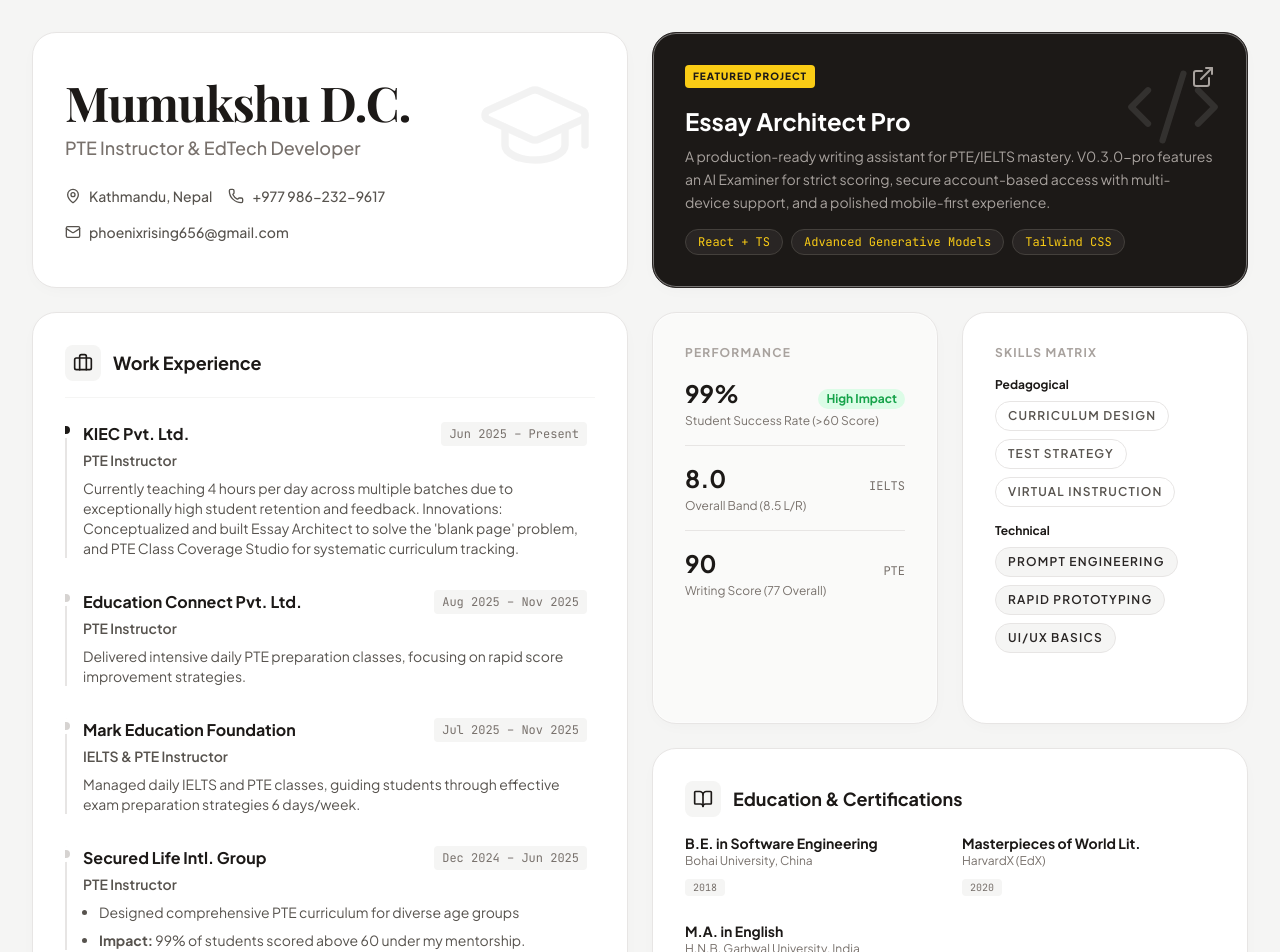
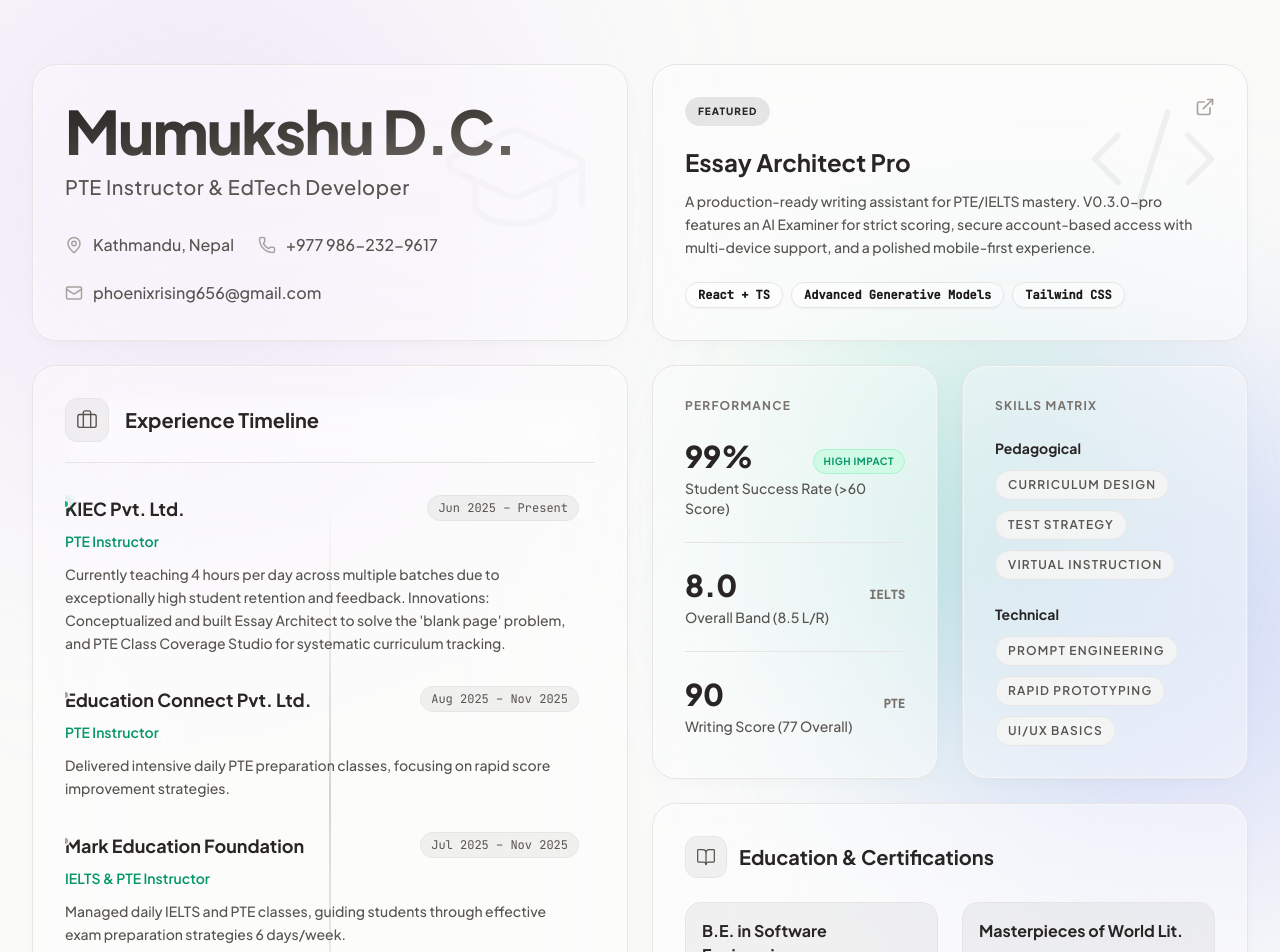
Before and after one commit to scuba3198/mumukshu-portfolio, a React (Vite) app: page / in a window 1280 px wide. Shown: the top 952 px of the page. Built offline with nearby package versions, Linux system fonts and the light colour scheme; a web font is replaced by a local one.

Commit message:
feat: implement premium bento-card redesign and micro-interactions

```diff
--- a/src/components/Education.tsx
+++ b/src/components/Education.tsx
@@ -8,23 +8,23 @@ interface EducationProps {
 const Education = ({ education }: EducationProps) => {
 	return (
 		<section
-			className="bento-card bg-white md:col-span-2"
+			className="bento-card md:col-span-2 group"
 			aria-labelledby="edu-heading"
 		>
-			<div className="flex items-center gap-3 mb-4">
-				<div className="p-2 bg-stone-100 rounded-lg">
-					<BookOpen size={20} />
+			<div className="flex items-center gap-3 mb-6">
+				<div className="p-2.5 bg-stone-900/5 dark:bg-white/5 border border-stone-200 dark:border-white/10 rounded-xl text-stone-600 dark:text-stone-300 group-hover:text-stone-900 dark:group-hover:text-white group-hover:bg-stone-900/10 dark:group-hover:bg-white/10 transition-all duration-500">
+					<BookOpen size={20} strokeWidth={1.5} />
 				</div>
-				<h3 id="edu-heading" className="font-bold text-lg">
+				<h3 id="edu-heading" className="font-bold text-xl text-stone-800 dark:text-stone-200 transition-colors">
 					Education & Certifications
 				</h3>
 			</div>
-			<div className="grid md:grid-cols-2 gap-6">
+			<div className="grid md:grid-cols-2 gap-6 relative z-10">
 				{education.map((edu) => (
-					<article key={`${edu.degree}-${edu.institution}`}>
-						<h4 className="font-bold text-sm">{edu.degree}</h4>
-						<p className="text-xs text-stone-500 mb-1">{edu.institution}</p>
-						<time className="text-[10px] font-mono bg-stone-100 px-2 py-0.5 rounded text-stone-500">
+					<article key={`${edu.degree}-${edu.institution}`} className="group/item p-4 rounded-2xl bg-stone-900/5 dark:bg-white/5 border border-stone-200 dark:border-white/5 hover:bg-stone-900/10 dark:hover:bg-white/10 hover:border-stone-300 dark:hover:border-white/20 transition-all duration-300">
+						<h4 className="font-bold text-base text-stone-800 dark:text-stone-200 group-hover/item:text-stone-900 dark:group-hover/item:text-white mb-1 transition-colors">{edu.degree}</h4>
+						<p className="text-sm text-stone-600 dark:text-stone-400 mb-3 transition-colors">{edu.institution}</p>
+						<time className="inline-block text-[11px] font-mono font-semibold bg-stone-900/5 dark:bg-white/5 border border-stone-200 dark:border-white/10 px-2.5 py-1 rounded-md text-emerald-600 dark:text-emerald-400 transition-colors">
 							{edu.year}
 						</time>
 					</article>
--- a/src/components/Experience.tsx
+++ b/src/components/Experience.tsx
@@ -8,39 +8,41 @@ interface ExperienceProps {
 const Experience = ({ experiences }: ExperienceProps) => {
 	return (
 		<section
-			className="bento-card bg-white md:col-span-2 md:row-span-2"
+			className="bento-card md:col-span-2 md:row-span-2 group"
 			aria-labelledby="work-heading"
 		>
-			<div className="flex items-center gap-3 mb-6 border-b border-stone-100 pb-4 sticky top-0 bg-white z-10">
-				<div className="p-2 bg-stone-100 rounded-lg">
-					<Briefcase size={20} />
+			<div className="flex items-center gap-4 mb-8 border-b border-stone-200 dark:border-white/10 pb-5 sticky top-0 bg-transparent backdrop-blur-md z-10 transition-colors">
+				<div className="p-2.5 bg-stone-900/5 dark:bg-white/5 border border-stone-200 dark:border-white/10 rounded-xl text-stone-600 dark:text-stone-300 group-hover:text-stone-900 dark:group-hover:text-white group-hover:bg-stone-900/10 dark:group-hover:bg-white/10 transition-all duration-500">
+					<Briefcase size={22} strokeWidth={1.5} />
 				</div>
-				<h3 id="work-heading" className="font-bold text-lg">
-					Work Experience
+				<h3 id="work-heading" className="font-bold text-xl text-stone-800 dark:text-stone-200 transition-colors">
+					Experience Timeline
 				</h3>
 			</div>
 
-			<div className="space-y-8 overflow-y-auto custom-scrollbar pr-2 h-full max-h-[600px]">
+			<div className="space-y-8 overflow-y-auto custom-scrollbar pr-4 h-full max-h-[600px] relative before:absolute before:inset-0 before:ml-[7px] before:-translate-x-px md:before:mx-auto md:before:translate-x-0 before:h-full before:w-0.5 before:bg-gradient-to-b before:from-transparent before:via-stone-300 dark:before:via-white/10 before:to-transparent">
 				{experiences.map((job) => (
 					<article
 						key={job.id}
-						className="relative pl-4 border-l-2 border-stone-200"
+						className="relative pl-8 md:pl-0 border-l border-stone-200 dark:border-white/10 md:border-none group/item transition-colors"
 					>
+						{/* Glowing Timeline Dot */}
 						<div
-							className={`absolute -left-[9px] top-0 w-4 h-4 rounded-full ${job.color} border-4 border-white`}
+							className={`absolute left-[-5px] top-1 w-2.5 h-2.5 rounded-full ${job.isCurrent ? 'bg-emerald-500 dark:bg-emerald-400 shadow-[0_0_8px_rgba(16,185,129,0.5)] dark:shadow-[0_0_12px_rgba(52,211,153,0.8)]' : 'bg-stone-400 dark:bg-stone-600'} border-2 border-stone-100 dark:border-[#0a0a0a] transition-colors duration-500 group-hover/item:bg-stone-900 dark:group-hover/item:bg-white`}
 						></div>
-						<header className="flex justify-between items-start mb-1">
-							<h4 className="font-bold text-base">{job.company}</h4>
-							<time className="text-xs font-mono text-stone-500 bg-stone-100 px-2 py-1 rounded">
+
+						<header className="flex flex-col md:flex-row md:justify-between md:items-start mb-2 gap-2">
+							<h4 className="font-bold text-lg text-stone-800 dark:text-stone-200 group-hover/item:text-stone-900 dark:group-hover/item:text-white transition-colors">{job.company}</h4>
+							<time className="text-xs font-mono text-stone-600 dark:text-stone-400 bg-stone-900/5 dark:bg-white/5 border border-stone-200 dark:border-white/10 px-2.5 py-1 rounded-full whitespace-nowrap transition-colors">
 								{job.period}
 							</time>
 						</header>
-						<p className="text-sm font-semibold text-stone-600 mb-2">
+						<p className="text-sm font-semibold text-emerald-600 dark:text-emerald-400 mb-3 transition-colors">
 							{job.role}
 						</p>
 						{job.description.includes("Innovation:") ||
-						job.description.includes("Impact:") ? (
-							<ul className="text-sm text-stone-600 space-y-2 list-disc list-outside ml-4">
+							job.description.includes("Impact:") ? (
+							<ul className="text-sm text-stone-600 dark:text-stone-400 space-y-2 list-disc list-outside ml-4 group-hover/item:text-stone-800 dark:group-hover/item:text-stone-300 transition-colors">
 								{job.description.split(". ").map((sentence: string) => {
 									if (!sentence) return null;
 									const hasInnovation = sentence.includes("Innovation:");
@@ -50,12 +52,12 @@ const Experience = ({ experiences }: ExperienceProps) => {
 										<li key={sentence}>
 											{hasInnovation ? (
 												<>
-													<strong>Innovation:</strong>
+													<strong className="text-emerald-600 dark:text-emerald-400 font-medium transition-colors">Innovation:</strong>
 													{sentence.replace("Innovation:", "")}
 												</>
 											) : hasImpact ? (
 												<>
-													<strong>Impact:</strong>
+													<strong className="text-purple-600 dark:text-purple-400 font-medium transition-colors">Impact:</strong>
 													{sentence.replace("Impact:", "")}
 												</>
 											) : (
@@ -66,7 +68,7 @@ const Experience = ({ experiences }: ExperienceProps) => {
 								})}
 							</ul>
 						) : (
-							<p className="text-sm text-stone-600">{job.description}</p>
+							<p className="text-sm text-stone-600 dark:text-stone-400 leading-relaxed font-medium group-hover/item:text-stone-800 dark:group-hover/item:text-stone-300 transition-colors">{job.description}</p>
 						)}
 					</article>
 				))}
--- a/src/components/Interests.tsx
+++ b/src/components/Interests.tsx
@@ -7,16 +7,25 @@ interface InterestsProps {
 
 const Interests = ({ interests }: InterestsProps) => {
 	return (
-		<section className="bento-card bg-yellow-400 border-yellow-500 md:col-span-2 flex-row items-center justify-between">
-			<div>
-				<h3 className="font-black text-stone-900 text-lg uppercase tracking-tight">
+		<section className="bento-card md:col-span-2 flex-row items-center justify-between group overflow-hidden relative">
+			<div className="absolute inset-0 bg-gradient-to-r from-yellow-400/5 to-transparent opacity-0 group-hover:opacity-100 transition-opacity duration-700 pointer-events-none"></div>
+			<div className="relative z-10">
+				<h3 className="font-bold text-stone-800 dark:text-stone-200 text-lg uppercase tracking-widest mb-1 group-hover:text-yellow-600 dark:group-hover:text-yellow-400 transition-colors duration-500">
 					Interests
 				</h3>
-				<p className="text-stone-800 text-sm font-medium opacity-90">
-					{interests.list}
+				<p className="text-stone-600 dark:text-stone-400 text-sm font-medium">
+					{interests.list.split('•').map((item, i, arr) => (
+						<span key={i}>
+							<span className="group-hover:text-stone-900 dark:group-hover:text-stone-300 transition-colors">{item.trim()}</span>
+							{i < arr.length - 1 && <span className="mx-2 text-stone-300 dark:text-stone-600">•</span>}
+						</span>
+					))}
 				</p>
 			</div>
-			<Smile className="text-stone-900 opacity-20" size={48} />
+			<div className="relative z-10 text-stone-300 dark:text-stone-700 group-hover:text-yellow-400/50 transition-all duration-700 transform group-hover:scale-110 group-hover:rotate-12">
+				<div className="absolute inset-0 bg-yellow-400/20 blur-2xl rounded-full scale-150 opacity-0 group-hover:opacity-100 transition-opacity duration-700"></div>
+				<Smile size={48} strokeWidth={1} />
+			</div>
 		</section>
 	);
 };
--- a/src/components/Layout.tsx
+++ b/src/components/Layout.tsx
@@ -1,9 +1,18 @@
 import type { PropsWithChildren } from "react";
+import { ThemeToggle } from "./ThemeToggle";
 
 const Layout = ({ children }: PropsWithChildren) => {
 	return (
-		<div className="bg-[#f5f5f4] text-stone-900 font-sans p-4 md:p-8 min-h-screen flex items-center justify-center">
-			<main className="max-w-7xl w-full mx-auto grid grid-cols-1 md:grid-cols-4 gap-4 md:gap-6">
+		<div className="relative min-h-screen font-sans p-4 md:p-8 md:py-16 overflow-hidden flex items-center justify-center">
+
+			<ThemeToggle />
+
+			{/* Ambient Glowing Orbs */}
+			<div className="fixed top-[-15%] left-[-10%] w-[50vw] h-[50vw] rounded-full bg-purple-300/40 dark:bg-purple-900/10 blur-[120px] mix-blend-multiply dark:mix-blend-screen pointer-events-none animate-pulse-slow"></div>
+			<div className="fixed bottom-[-10%] right-[-10%] w-[40vw] h-[40vw] rounded-full bg-indigo-300/40 dark:bg-indigo-900/10 blur-[120px] mix-blend-multiply dark:mix-blend-screen pointer-events-none animate-float"></div>
+			<div className="fixed top-[40%] left-[60%] w-[30vw] h-[30vw] rounded-full bg-emerald-300/30 dark:bg-emerald-900/5 blur-[100px] mix-blend-multiply dark:mix-blend-screen pointer-events-none"></div>
+
+			<main className="relative z-10 max-w-7xl w-full mx-auto grid grid-cols-1 md:grid-cols-4 gap-4 md:gap-6">
 				{children}
 			</main>
 		</div>
--- a/src/components/Profile.tsx
+++ b/src/components/Profile.tsx
@@ -36,33 +36,36 @@ const Profile = ({ data }: ProfileProps) => {
 
 	return (
 		<section
-			className="bento-card bg-white md:col-span-2 justify-center group"
+			className="bento-card md:col-span-2 justify-center group"
 			aria-label="Profile Information"
 		>
-			<div className="absolute top-0 right-0 p-8 opacity-5 group-hover:opacity-10 transition-opacity">
-				<GraduationCap size={120} strokeWidth={1.5} />
+			<div className="absolute top-0 right-0 p-8 opacity-5 dark:opacity-[0.03] group-hover:opacity-10 transition-opacity duration-700 text-stone-400 dark:text-white pointer-events-none">
+				<GraduationCap size={160} strokeWidth={1} />
 			</div>
+			{/* Subtle glow behind the profile text */}
+			<div className="absolute top-[20%] left-[10%] w-[30%] h-[50%] bg-emerald-400/20 dark:bg-emerald-500/10 blur-[60px] rounded-full pointer-events-none opacity-0 group-hover:opacity-100 transition-opacity duration-1000"></div>
+
 			<div className="relative z-10">
-				<h1 className="text-4xl md:text-5xl font-serif font-bold tracking-tight mb-2">
+				<h1 className="text-4xl md:text-6xl font-sans font-extrabold tracking-tight mb-3 text-gradient">
 					{data.name}
 				</h1>
-				<p className="text-stone-500 font-medium text-lg mb-6">{data.title}</p>
+				<p className="text-stone-600 dark:text-stone-400 font-medium text-lg md:text-xl mb-8 tracking-wide transition-colors">{data.title}</p>
 
-				<address className="flex flex-wrap gap-4 text-sm font-medium text-stone-600 not-italic">
-					<span className="flex items-center gap-2">
-						<MapPin size={16} /> {data.location}
+				<address className="flex flex-wrap gap-6 text-sm md:text-base font-medium text-stone-600 dark:text-stone-300/80 not-italic transition-colors">
+					<span className="flex items-center gap-2.5 text-stone-600 dark:text-stone-300/80 hover:text-stone-900 dark:hover:text-white transition-colors">
+						<MapPin size={18} className="text-stone-400 dark:text-stone-400 transition-colors" /> {data.location}
 					</span>
 					<a
-						className="flex items-center gap-2 hover:text-stone-800 transition-colors"
+						className="flex items-center gap-2.5 text-stone-600 dark:text-stone-300/80 hover:text-stone-900 dark:hover:text-white transition-colors"
 						href={`tel:${formatPhoneHref(data.phone)}`}
 					>
-						<Phone size={16} /> {formatPhone(data.phone)}
+						<Phone size={18} className="text-stone-400 dark:text-stone-400 transition-colors" /> {formatPhone(data.phone)}
 					</a>
 					<a
-						className="flex items-center gap-2 hover:text-stone-800 transition-colors"
+						className="flex items-center gap-2.5 text-stone-600 dark:text-stone-300/80 hover:text-stone-900 dark:hover:text-white transition-colors"
 						href={`mailto:${data.email}`}
 					>
-						<Mail size={16} /> {data.email}
+						<Mail size={18} className="text-stone-400 dark:text-stone-400 transition-colors" /> {data.email}
 					</a>
 				</address>
 			</div>
--- a/src/components/ProjectCard.tsx
+++ b/src/components/ProjectCard.tsx
@@ -27,7 +27,7 @@ const ProjectCard = ({ project }: ProjectCardProps) => {
 
 	return (
 		<article
-			className={`bento-card md:col-span-2 ${theme.bg} ${theme.text} ${theme.border} cursor-pointer ${theme.hoverBorder} group relative`}
+			className={`bento-card md:col-span-2 cursor-pointer border-stone-200 dark:border-white/5 hover:border-stone-300 dark:hover:border-white/20 group relative overflow-hidden`}
 		>
 			<a
 				href={project.link}
@@ -38,48 +38,50 @@ const ProjectCard = ({ project }: ProjectCardProps) => {
 			>
 				<span className="sr-only">View {project.title} Project</span>
 			</a>
-			<div className="absolute top-0 right-0 p-6 opacity-10 group-hover:opacity-20 transition-opacity">
-				<Icon size={100} strokeWidth={1.5} />
+			<div className="absolute top-0 right-0 p-6 opacity-5 dark:opacity-[0.03] group-hover:opacity-10 transition-all duration-700 transform group-hover:scale-110 group-hover:rotate-3 text-stone-900 dark:text-white">
+				<Icon size={140} strokeWidth={1} />
 			</div>
+			{/* Hover glow effect for the card */}
+			<div className={`absolute -bottom-[20%] -right-[10%] w-[50%] h-[50%] ${project.categoryBg || "bg-purple-500"}/20 dark:opacity-0 group-hover:opacity-50 dark:group-hover:opacity-30 blur-[60px] rounded-full pointer-events-none transition-opacity duration-700`}></div>
+
 			<div className="relative z-10 h-full flex flex-col justify-between pointer-events-none">
 				<div>
-					<div className="flex justify-between items-start mb-4">
+					<div className="flex justify-between items-start mb-5">
 						{project.isFeatured ? (
-							<span className="bg-yellow-400 text-stone-900 text-[10px] font-black uppercase tracking-widest px-2 py-1 rounded">
-								Featured Project
+							<span className="bg-stone-900/10 dark:bg-white/10 text-stone-800 dark:text-white border border-stone-200 dark:border-white/20 text-[10px] font-black uppercase tracking-widest px-3 py-1.5 rounded-full backdrop-blur-md transition-colors">
+								Featured
 							</span>
 						) : (
 							<span
-								className={`${project.categoryBg ?? "bg-purple-500"} text-white text-[10px] font-black uppercase tracking-widest px-2 py-1 rounded`}
+								className={`${project.categoryBg?.replace('bg-', 'text-').replace('-600', '-600 dark:text-').replace('-500', '-500 dark:text-') || "text-purple-600 dark:text-purple-400"} bg-stone-900/5 dark:bg-white/5 border border-stone-200 dark:border-white/10 text-[10px] font-black uppercase tracking-widest px-3 py-1.5 rounded-full backdrop-blur-md transition-colors`}
 							>
-								{project.category ?? "Creative Sandbox"}
+								{project.category ?? "Sandbox"}
 							</span>
 						)}
 						<ExternalLink
-							className="text-stone-400 group-hover:text-white transition-colors"
-							size={24}
+							className="text-stone-400 dark:text-stone-500 group-hover:text-stone-900 dark:group-hover:text-white transition-all duration-500 transform group-hover:translate-x-1 group-hover:-translate-y-1"
+							size={20}
 						/>
 					</div>
 					<h2
-						className={`text-2xl font-bold mb-2 ${theme.accent ? `group-hover:${theme.accent}` : ""} transition-colors`}
+						className={`text-2xl font-bold mb-3 ${theme.accent ? `group-hover:${theme.accent.replace('400', '600 dark:group-hover:text-400')}` : "group-hover:text-stone-900 dark:group-hover:text-white"} transition-colors text-stone-800 dark:text-stone-200`}
 					>
 						{project.title}
 					</h2>
-					<p className="text-stone-400 text-sm leading-relaxed mb-4">
+					<p className="text-stone-600 dark:text-stone-400 text-sm leading-relaxed mb-6 font-medium transition-colors">
 						{project.description}
 					</p>
 				</div>
 				<div className="flex flex-wrap gap-2 mt-auto">
 					{project.tags.map((tag, idx) => {
-						// Handle array of text colors for GeoFlux case or single string
 						const textColor = Array.isArray(theme.tagText)
 							? theme.tagText[idx % theme.tagText.length]
 							: theme.tagText;
-						const textColorClass = textColor ?? "text-white";
+						const textColorClass = textColor ? textColor.replace('400', '600 dark:text-400') : "text-stone-700 dark:text-stone-300";
 						return (
 							<span
 								key={tag}
-								className={`px-3 py-1 ${theme.tagBg} rounded-full text-xs font-mono ${textColorClass} border border-stone-700`}
+								className={`px-3 py-1 bg-white/50 dark:bg-white/5 rounded-full text-xs font-mono font-bold ${textColorClass} border border-stone-200 dark:border-white/10 transition-colors shadow-sm dark:shadow-none`}
 							>
 								{tag}
 							</span>
--- a/src/components/Skills.tsx
+++ b/src/components/Skills.tsx
@@ -6,18 +6,18 @@ interface SkillsProps {
 
 const Skills = ({ skills }: SkillsProps) => {
 	return (
-		<section className="bento-card bg-white" aria-label="Skills">
-			<h3 className="text-xs font-bold uppercase tracking-widest text-stone-400 mb-4">
+		<section className="bento-card group" aria-label="Skills">
+			<h3 className="text-xs font-bold uppercase tracking-widest text-stone-500 mb-6 transition-colors">
 				Skills Matrix
 			</h3>
-			<div className="space-y-4">
+			<div className="space-y-6">
 				<div>
-					<p className="text-xs font-bold text-stone-900 mb-2">Pedagogical</p>
-					<div className="flex flex-wrap gap-2">
+					<p className="text-sm font-bold text-stone-800 dark:text-stone-300 mb-3 transition-colors">Pedagogical</p>
+					<div className="flex flex-wrap gap-2.5">
 						{skills.pedagogical.map((skill) => (
 							<span
 								key={skill}
-								className="tag bg-white border border-stone-200 text-stone-600"
+								className="tag"
 							>
 								{skill}
 							</span>
@@ -25,10 +25,10 @@ const Skills = ({ skills }: SkillsProps) => {
 					</div>
 				</div>
 				<div>
-					<p className="text-xs font-bold text-stone-900 mb-2">Technical</p>
-					<div className="flex flex-wrap gap-2">
+					<p className="text-sm font-bold text-stone-800 dark:text-stone-300 mb-3 transition-colors">Technical</p>
+					<div className="flex flex-wrap gap-2.5">
 						{skills.technical.map((skill) => (
-							<span key={skill} className="tag bg-stone-100 text-stone-800">
+							<span key={skill} className="tag">
 								{skill}
 							</span>
 						))}
--- a/src/components/Stats.tsx
+++ b/src/components/Stats.tsx
@@ -8,32 +8,32 @@ interface StatsProps {
 const Stats = ({ stats }: StatsProps) => {
 	return (
 		<section
-			className="bento-card bg-stone-50 border-stone-200"
+			className="bento-card group relative"
 			aria-label="Performance Metrics"
 		>
-			<h3 className="text-xs font-bold uppercase tracking-widest text-stone-400 mb-4">
+			<h3 className="text-xs font-bold uppercase tracking-widest text-stone-500 mb-6 transition-colors">
 				Performance
 			</h3>
-			<div className="space-y-4">
+			<div className="space-y-6">
 				{stats.map((stat, idx) => (
 					<React.Fragment key={stat.label}>
-						<div>
+						<div className="group/stat">
 							<div className="flex justify-between items-end mb-1">
-								<span className="font-bold text-2xl">{stat.value}</span>
+								<span className="font-sans font-extrabold text-3xl text-stone-800 dark:text-stone-200 group-hover/stat:text-stone-900 dark:group-hover/stat:text-white transition-colors">{stat.value}</span>
 								{stat.badge ? (
-									<span className="text-xs text-green-600 font-bold bg-green-100 px-2 py-0.5 rounded-full">
+									<span className="text-[10px] text-emerald-600 dark:text-emerald-400 font-bold bg-emerald-100 dark:bg-emerald-400/10 border border-emerald-200 dark:border-emerald-400/20 px-2.5 py-1 rounded-full uppercase tracking-wider transition-colors">
 										{stat.badge}
 									</span>
 								) : (
-									<span className="text-xs text-stone-500 font-mono">
+									<span className="text-xs text-stone-500 font-mono font-semibold transition-colors">
 										{stat.subLabel}
 									</span>
 								)}
 							</div>
-							<p className="text-xs text-stone-500">{stat.label}</p>
+							<p className="text-sm text-stone-600 dark:text-stone-400 font-medium group-hover/stat:text-stone-800 dark:group-hover/stat:text-stone-300 transition-colors">{stat.label}</p>
 						</div>
 						{idx < stats.length - 1 && (
-							<div className="w-full h-px bg-stone-200"></div>
+							<div className="w-full h-px bg-stone-200 dark:bg-white/5 group-hover/stat:bg-stone-300 dark:group-hover/stat:bg-white/10 transition-colors"></div>
 						)}
 					</React.Fragment>
 				))}
```
